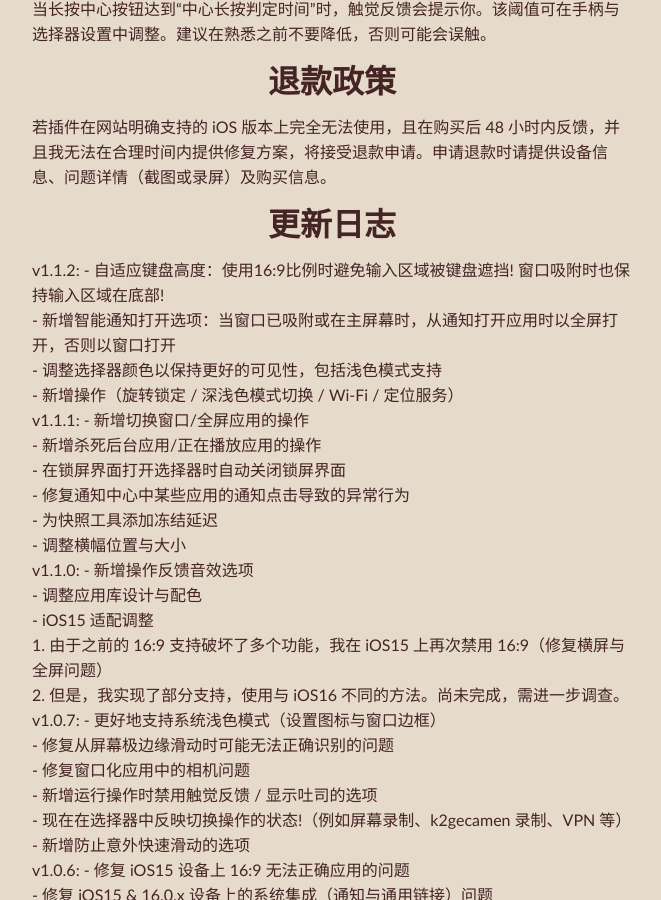
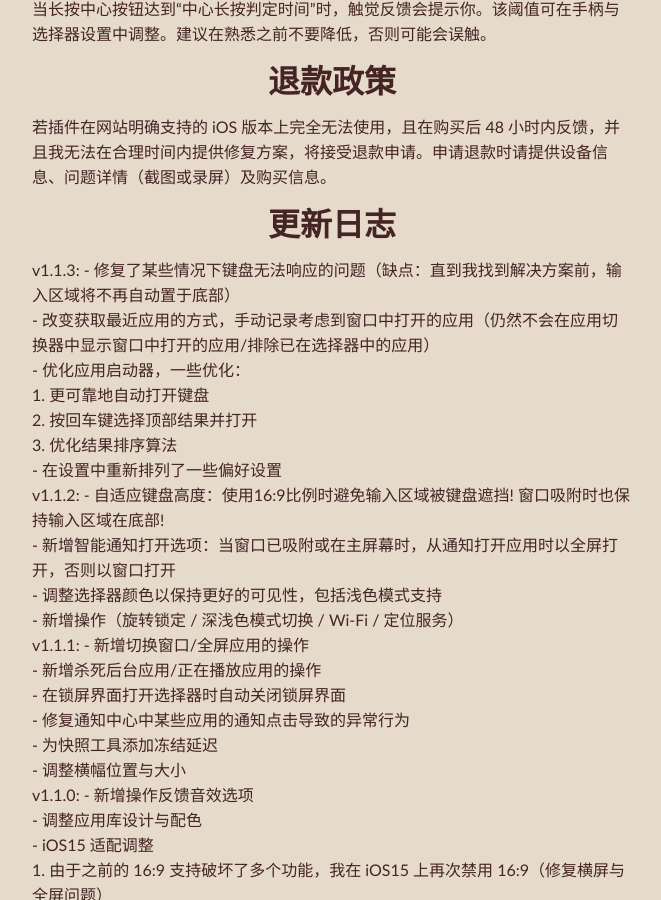
Before and after one commit to m4fn3/repo, a Jekyll site: the page web/Myrtle_zh_hans.html, which Jekyll copies as it is, in a window 1280 px wide and 900 px high, scrolled down 3069 px. Shown: the whole window, without its empty margins (308-969 px from the left). Built offline with Jekyll 4.4.1, drawn with Linux system fonts in a browser that asks for light colours; nearby versions of some CDN libraries.

```diff
--- a/web/Myrtle_zh_hans.html
+++ b/web/Myrtle_zh_hans.html
@@ -161,6 +161,13 @@
 			</p>
 			<h1>更新日志</h1>
 			<p>
+				v1.1.3: - 修复了某些情况下键盘无法响应的问题（缺点：直到我找到解决方案前，输入区域将不再自动置于底部）<br>
+				- 改变获取最近应用的方式，手动记录考虑到窗口中打开的应用（仍然不会在应用切换器中显示窗口中打开的应用/排除已在选择器中的应用）<br>
+				- 优化应用启动器，一些优化：<br>
+				1. 更可靠地自动打开键盘<br>
+				2. 按回车键选择顶部结果并打开<br>
+				3. 优化结果排序算法<br>
+				- 在设置中重新排列了一些偏好设置<br>
 				v1.1.2: - 自适应键盘高度：使用16:9比例时避免输入区域被键盘遮挡! 窗口吸附时也保持输入区域在底部!<br>
 				- 新增智能通知打开选项：当窗口已吸附或在主屏幕时，从通知打开应用时以全屏打开，否则以窗口打开<br>
 				- 调整选择器颜色以保持更好的可见性，包括浅色模式支持<br>
```
Also changed, not shown: web/Myrtle.html (+7 -0 lines), 3 other files.
